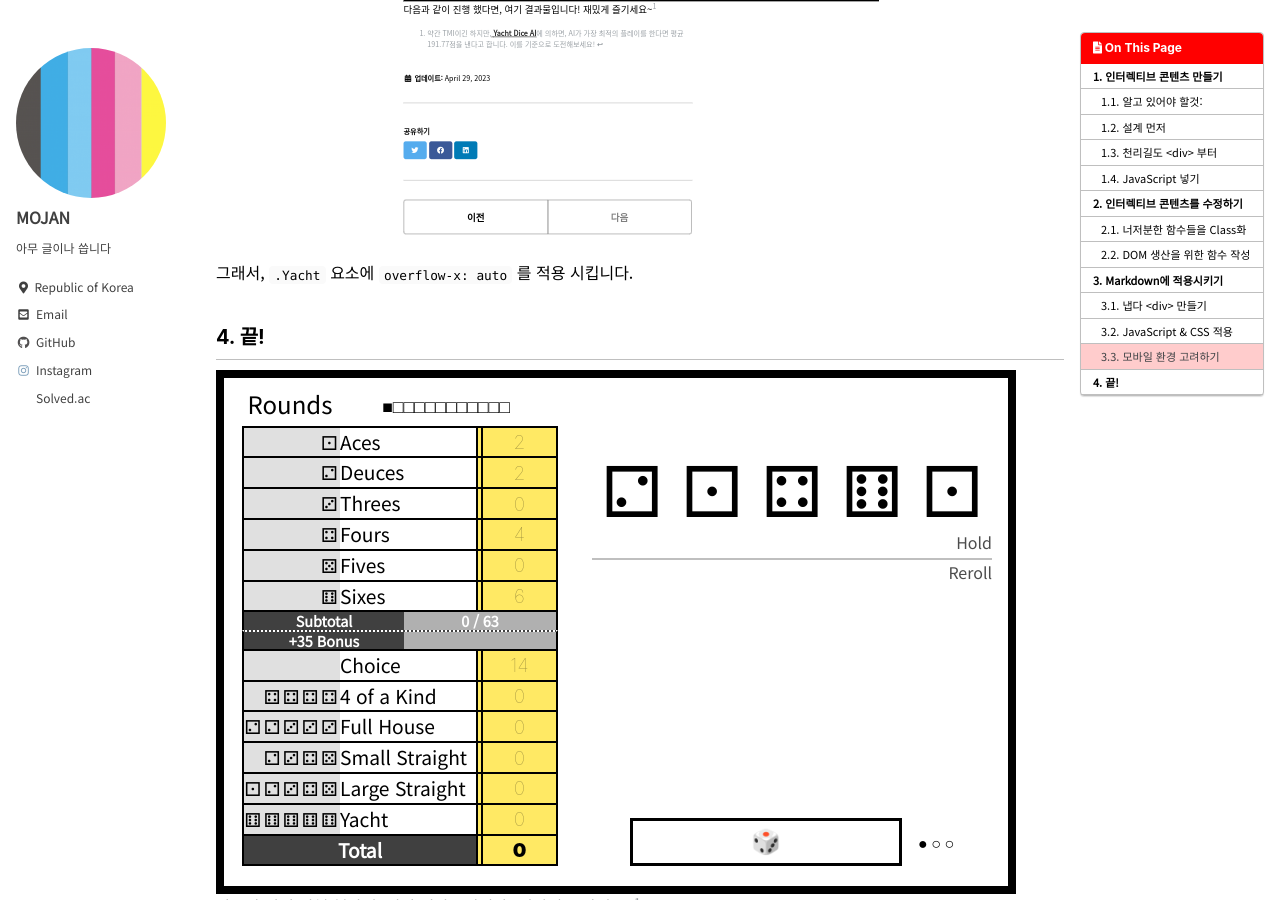
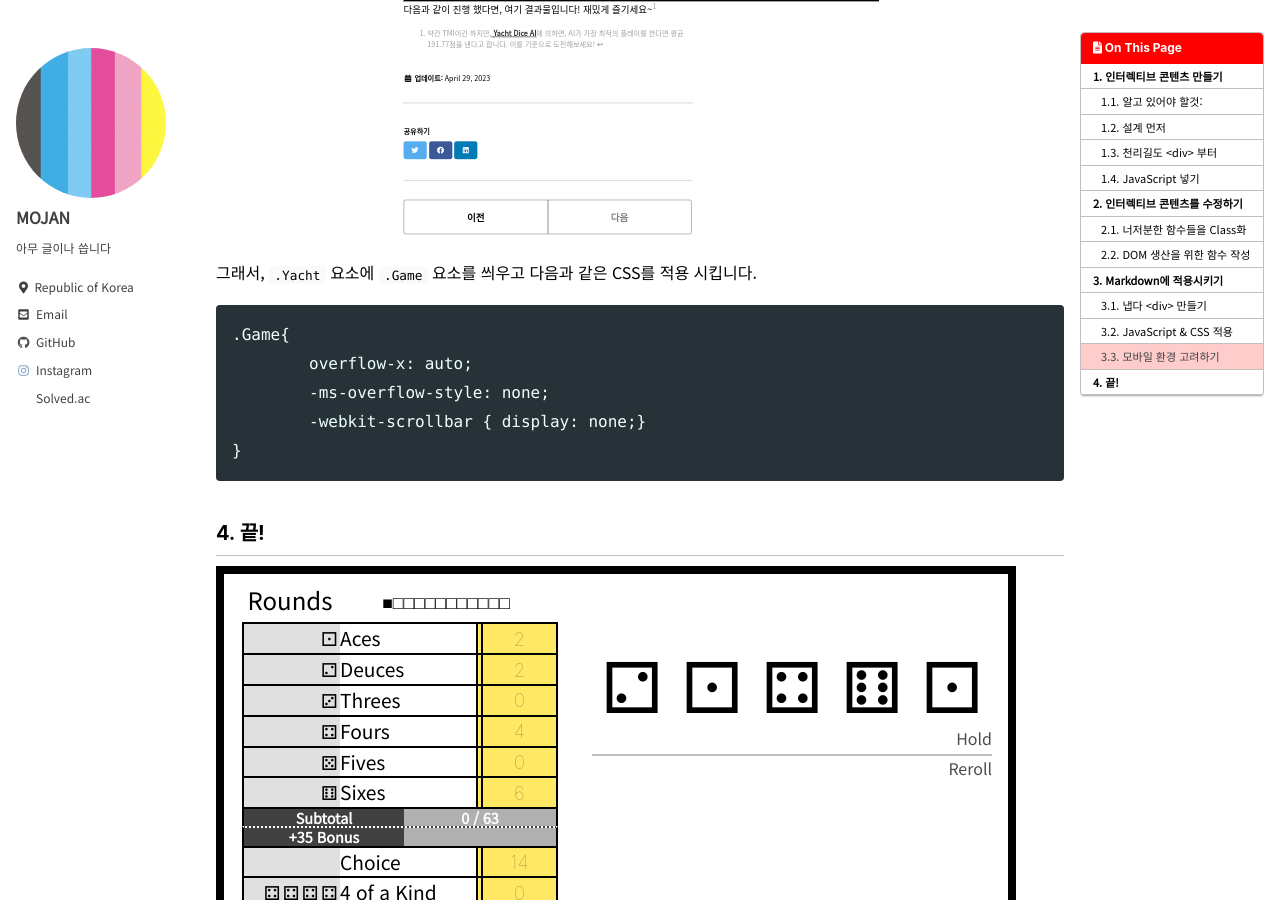
Before and after one commit to MOJAN3543/MOJAN3543.github.io, a Jekyll site: the page built from _posts/MarkdownInteraction/2023-04-29-MarkdownInteraction.md, in a window 1280 px wide and 900 px high, scrolled down 5762 px. Built offline with Jekyll 4.4.1, drawn with Linux system fonts in a browser that asks for light colours; cached includes are drawn as plain includes.

Commit message:
Update 2023-04-29-MarkdownInteraction.md

````diff
--- a/_posts/MarkdownInteraction/2023-04-29-MarkdownInteraction.md
+++ b/_posts/MarkdownInteraction/2023-04-29-MarkdownInteraction.md
@@ -742,7 +742,14 @@ HTMLconstruct(){
 ![Mobile](https://github.com/MOJAN3543/MOJAN3543.github.io/blob/main/_posts/MarkdownInteraction/moblie.png?raw=true "Mobile")
 {:.text-center}
 
-그래서, `.Yacht` 요소에 `overflow-x: auto` 를 적용 시킵니다.
+그래서, `.Yacht` 요소에 `.Game` 요소를 씌우고 다음과 같은 CSS를 적용 시킵니다.
+```
+.Game{
+	overflow-x: auto;
+	-ms-overflow-style: none;
+	-webkit-scrollbar { display: none;}
+}
+```
 
 ## 4. 끝!
 
````
